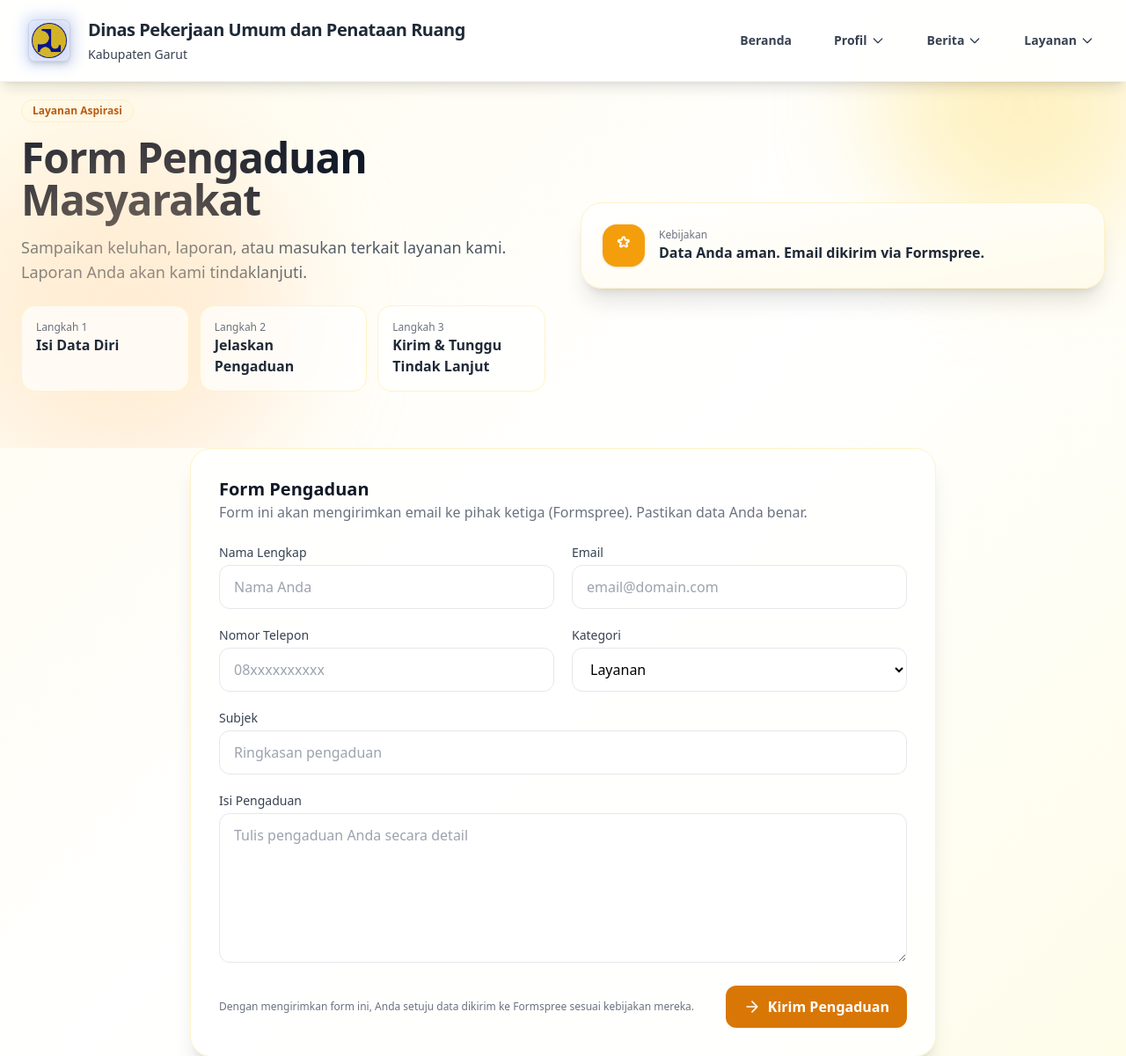
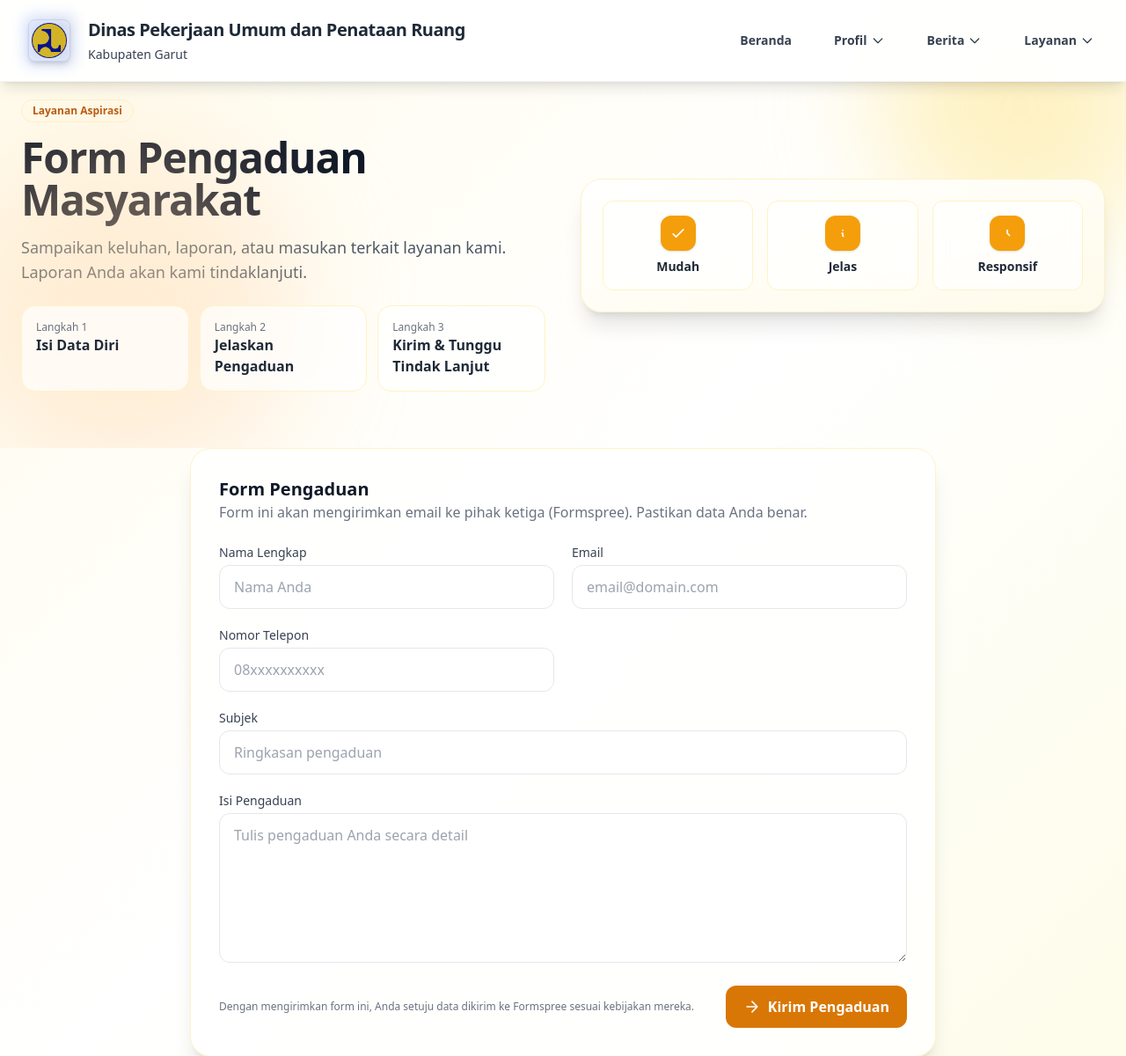
Before and after one commit to Mohzu/DinasPupr, a Laravel app: page /pages/pengaduan in a window 1280 px wide. Shown: the top 1200 px of the page at 88% size. Run offline with Laravel 12, Linux system fonts and the light colour scheme; style sheets or scripts are compiled from the project's sources; some libraries are stand-ins or nearby versions.

Commit message:
Refactor pengaduan page layout and remove category dropdown
Co-authored-by: mochzuhdi04 <mochzuhdi04@gmail.com>

```diff
--- a/resources/views/pages/pengaduan.blade.php
+++ b/resources/views/pages/pengaduan.blade.php
@@ -36,11 +36,24 @@
                 </div>
                 <div class="relative">
                     <div class="rounded-3xl border border-amber-100 bg-gradient-to-br from-white to-amber-50 p-6 shadow-xl">
-                        <div class="flex items-center gap-4">
-                            <div class="w-12 h-12 rounded-2xl bg-amber-500 text-white grid place-items-center shadow"><svg class="w-6 h-6" viewBox="0 0 24 24" fill="none" stroke="currentColor"><path stroke-linecap="round" stroke-linejoin="round" stroke-width="2" d="M11.049 2.927c.3-.921 1.603-.921 1.902 0l.7 2.154a1 1 0 00.95.69h2.262c.969 0 1.371 1.24.588 1.81l-1.831 1.33a1 1 0 00-.364 1.118l.7 2.154c.3.921-.755 1.688-1.54 1.118l-1.831-1.33a1 1 0 00-1.176 0l-1.831 1.33c-.784.57-1.838-.197-1.539-1.118l.7-2.154a1 1 0 00-.364-1.118L6.2 7.581c-.783-.57-.38-1.81.588-1.81h2.262a1 1 0 00.95-.69l.7-2.154z"/></svg></div>
-                            <div>
-                                <p class="text-xs text-gray-500">Kebijakan</p>
-                                <p class="font-semibold text-gray-800">Data Anda aman. Email dikirim via Formspree.</p>
+                        <div class="grid grid-cols-3 gap-4">
+                            <div class="p-4 rounded-xl bg-white/70 backdrop-blur border border-amber-100 text-center">
+                                <div class="w-10 h-10 rounded-xl bg-amber-500 text-white mx-auto grid place-items-center shadow">
+                                    <svg class="w-5 h-5" viewBox="0 0 24 24" fill="none" stroke="currentColor"><path stroke-linecap="round" stroke-linejoin="round" stroke-width="2" d="M5 13l4 4L19 7"/></svg>
+                                </div>
+                                <p class="mt-2 text-sm font-semibold text-gray-800">Mudah</p>
+                            </div>
+                            <div class="p-4 rounded-xl bg-white/70 backdrop-blur border border-amber-100 text-center">
+                                <div class="w-10 h-10 rounded-xl bg-amber-500 text-white mx-auto grid place-items-center shadow">
+                                    <svg class="w-5 h-5" viewBox="0 0 24 24" fill="none" stroke="currentColor"><path stroke-linecap="round" stroke-linejoin="round" stroke-width="2" d="M13 16h-1v-4h-1m1-4h.01"/></svg>
+                                </div>
+                                <p class="mt-2 text-sm font-semibold text-gray-800">Jelas</p>
+                            </div>
+                            <div class="p-4 rounded-xl bg-white/70 backdrop-blur border border-amber-100 text-center">
+                                <div class="w-10 h-10 rounded-xl bg-amber-500 text-white mx-auto grid place-items-center shadow">
+                                    <svg class="w-5 h-5" viewBox="0 0 24 24" fill="none" stroke="currentColor"><path stroke-linecap="round" stroke-linejoin="round" stroke-width="2" d="M12 8v4l3 3"/></svg>
+                                </div>
+                                <p class="mt-2 text-sm font-semibold text-gray-800">Responsif</p>
                             </div>
                         </div>
                     </div>
@@ -73,15 +86,7 @@
                         <label class="block text-sm font-medium text-gray-700 mb-1">Nomor Telepon</label>
                         <input type="tel" name="telepon" class="w-full px-4 py-3 rounded-xl border border-gray-200 bg-white focus:outline-none focus:ring-2 focus:ring-amber-500 focus:border-amber-500" placeholder="08xxxxxxxxxx">
                     </div>
-                    <div>
-                        <label class="block text-sm font-medium text-gray-700 mb-1">Kategori</label>
-                        <select name="kategori" class="w-full px-4 py-3 rounded-xl border border-gray-200 bg-white focus:outline-none focus:ring-2 focus:ring-amber-500 focus:border-amber-500">
-                            <option value="Layanan">Layanan</option>
-                            <option value="Infrastruktur">Infrastruktur</option>
-                            <option value="Perizinan">Perizinan</option>
-                            <option value="Lainnya">Lainnya</option>
-                        </select>
-                    </div>
+
                     <div class="md:col-span-2">
                         <label class="block text-sm font-medium text-gray-700 mb-1">Subjek</label>
                         <input type="text" name="subjek" class="w-full px-4 py-3 rounded-xl border border-gray-200 bg-white focus:outline-none focus:ring-2 focus:ring-amber-500 focus:border-amber-500" placeholder="Ringkasan pengaduan" required>
```
